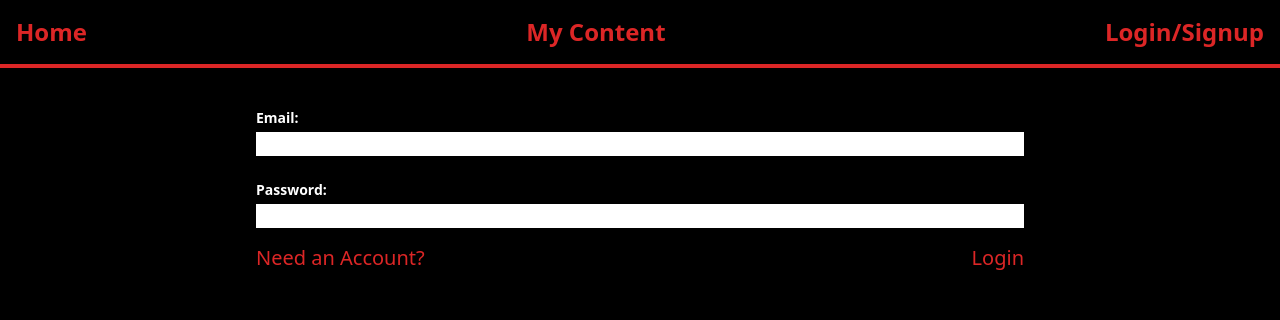
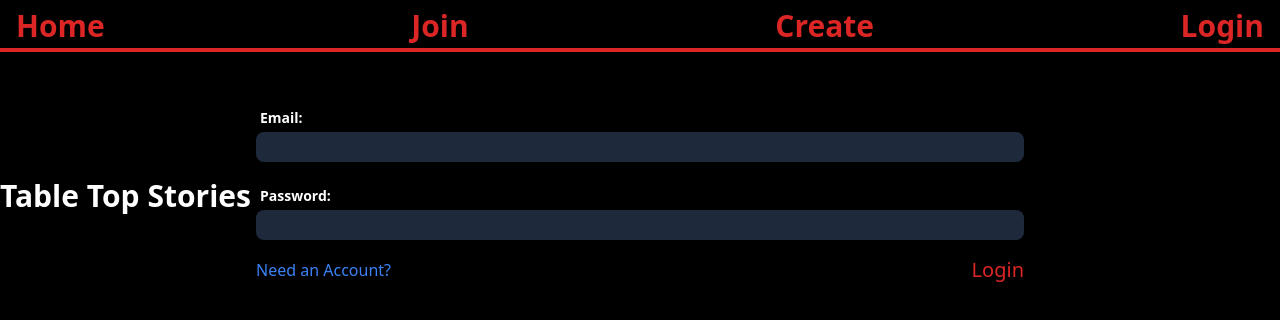
Before and after one commit to JFerraro26/tableTopStories, a React (Create React App) app in the folder ghi/: page /account/login-signup in a window 1280 px wide. Shown: the top 320 px of the page. Built offline with nearby package versions, Linux system fonts and the light colour scheme; no server answers.

Commit message:
prepping for typescript

```diff
--- a/ghi/public/index.html
+++ b/ghi/public/index.html
@@ -15,6 +15,6 @@
 	</head>
 	<body class="bg-black text-red-600 font-sans">
 		<noscript>You need to enable JavaScript to run this app.</noscript>
-		<div id="root"></div>
+		<div class="min-h-screen flex flex-col" id="root"></div>
 	</body>
 </html>
--- a/ghi/src/App.js
+++ b/ghi/src/App.js
@@ -5,12 +5,13 @@ import WorldList from "./world/details/WorldList";
 import WorldPage from "./world/details/WorldPage";
 import BaseCreate from "./world/create/BaseCreate";
 import LandingPage from "./account/LandingPage";
+import CampaignList from "./campaign/CampaignList";
 
 function App() {
 	return (
 		<BrowserRouter>
 			<Nav />
-			<div>
+			<div className="flex-grow">
 				<Routes>
 					<Route path="/" element={<MainPage />} />
 					<Route path="/account">
@@ -21,6 +22,9 @@ function App() {
 						<Route path="detail" element={<WorldPage />} />
 						<Route path="form" element={<BaseCreate />} />
 					</Route>
+					<Route path="/campaign">
+						<Route path="" element={<CampaignList />} />
+					</Route>
 				</Routes>
 			</div>
 		</BrowserRouter>
--- /dev/null
+++ b/ghi/src/Nav/AccountDropDown.js
@@ -0,0 +1,77 @@
+import { NavLink } from "react-router-dom";
+import { useState } from "react";
+import { useDispatch } from "react-redux";
+import { clearCreatedWorld } from "../redux/slices/worldCreateSlice";
+import { clearAccount } from "../redux/slices/accountSlice";
+
+function AccountDropDown({ account }) {
+	const [open, setOpen] = useState(false);
+	const dispatch = useDispatch();
+	const handleOpen = () => {
+		setOpen(!open);
+	};
+	const logOut = async () => {
+		const logOutToken = account.token;
+		let url = `${process.env.REACT_APP_API_HOST}/api/logout`;
+		let fetchConfig = {
+			method: "post",
+			body: null,
+			headers: {
+				Authorization: `Token ${logOutToken}`,
+			},
+		};
+		const response = await fetch(url, fetchConfig);
+		if (response.ok) {
+			dispatch(clearAccount());
+		} else {
+			console.error(response);
+		}
+	};
+	return (
+		<div className="relative">
+			<button
+				onClick={handleOpen}
+				className="relative z-10 block text-2xl font-semibold hover:text-red-300"
+				id="my-content-button"
+			>
+				Profile
+			</button>
+			{open ? (
+				<button
+					onClick={handleOpen}
+					className="fixed inset-0 h-full w-full bg-black opacity-50 cursor-default"
+				></button>
+			) : null}
+			{open ? (
+				<div className="absolute top-auto w-48 mt-2 py-2 bg-slate-900 rounded-lg shadow-xl">
+					<NavLink
+						onClick={handleOpen}
+						className="block px-4 py-2  hover:bg-slate-500 hover:rounded-lg"
+						to="/worlds"
+					>
+						Worlds
+					</NavLink>
+					<NavLink
+						onClick={() => {
+							handleOpen();
+							dispatch(clearCreatedWorld());
+						}}
+						className="block px-4 py-2 hover:bg-slate-500 hover:rounded-lg"
+						to="/worlds/form"
+					>
+						New World
+					</NavLink>
+					<button
+						onClick={() => {
+							logOut();
+						}}
+						className="block px-4 py-2 hover:bg-slate-500 hover:rounded-lg"
+					>
+						Log Out
+					</button>
+				</div>
+			) : null}
+		</div>
+	);
+}
+export default AccountDropDown;
--- a/ghi/src/Nav/Nav.js
+++ b/ghi/src/Nav/Nav.js
@@ -1,31 +1,14 @@
 import { NavLink } from "react-router-dom";
-import NavMyContent from "./NavMyContent";
-import { useSelector, useDispatch } from "react-redux";
+import { useSelector } from "react-redux";
 import { getAccountData } from "../redux/selectors/selectors";
-import { clearAccount } from "../redux/slices/accountSlice";
+import AccountDropDown from "./AccountDropDown";
+
 import { useState, useEffect } from "react";
 
 function Nav() {
 	const account = useSelector(getAccountData);
 	const [loggedIn, setLoggedIn] = useState(false);
-	const dispatch = useDispatch();
-	const logOut = async () => {
-		const logOutToken = account.token;
-		let url = `${process.env.REACT_APP_API_HOST}/api/logout`;
-		let fetchConfig = {
-			method: "post",
-			body: null,
-			headers: {
-				Authorization: `Token ${logOutToken}`,
-			},
-		};
-		const response = await fetch(url, fetchConfig);
-		if (response.ok) {
-			dispatch(clearAccount());
-		} else {
-			console.error(response);
-		}
-	};
+
 	useEffect(() => {
 		if (account.token) {
 			setLoggedIn(true);
@@ -33,31 +16,38 @@ function Nav() {
 			setLoggedIn(false);
 		}
 	}, [account]);
+
 	return (
-		<nav className="border-b-4 border-red-600">
-			<div className="flex items-center w-full justify-between h-16 px-4 gap-4 ">
+		<nav className="border-b-4 border-red-600 w-full">
+			<div className="flex items-center w-full justify-between px-4 pt-2 pb-1">
 				<NavLink
-					className="text-2xl font-semibold hover:text-3xl"
+					className="text-xl font-semibold sm:hover:text-red-300 sm:text-2xl md:text-3xl"
 					to="/"
 				>
 					Home
 				</NavLink>
-				<NavMyContent />
+				<NavLink
+					className="text-xl font-semibold sm:hover:text-red-300 sm:text-2xl md:text-3xl"
+					to="/campaign"
+				>
+					Join
+				</NavLink>
+
+				<NavLink
+					className="text-xl font-semibold sm:hover:text-red-300 sm:text-2xl md:text-3xl"
+					to="/worlds/form"
+				>
+					Create
+				</NavLink>
+
 				{loggedIn ? (
-					<button
-						onClick={() => {
-							logOut();
-						}}
-						className="text-2xl font-semibold hover:text-3xl"
-					>
-						Log Out
-					</button>
+					<AccountDropDown account={account} />
 				) : (
 					<NavLink
-						className="text-2xl font-semibold hover:text-3xl"
+						className="text-xl font-semibold sm:hover:text-red-300 sm:text-2xl md:text-3xl"
 						to="/account/login-signup"
 					>
-						Login/Signup
+						Login
 					</NavLink>
 				)}
 			</div>
--- a/ghi/src/Nav/NavMyContent.js
+++ /dev/null
@@ -1,53 +0,0 @@
-import { NavLink } from "react-router-dom";
-import { useState } from "react";
-import { useDispatch } from "react-redux";
-import { clearCreatedWorld } from "../redux/slices/worldCreateSlice";
-
-function NavMyContent() {
-	const [open, setOpen] = useState(false);
-	const dispatch = useDispatch();
-	const handleOpen = () => {
-		setOpen(!open);
-	};
-
-	return (
-		<div className="relative">
-			<button
-				onClick={handleOpen}
-				className="relative z-10 block text-2xl font-semibold hover:text-3xl"
-				id="my-content-button"
-			>
-				My Content
-			</button>
-			{open ? (
-				<button
-					onClick={handleOpen}
-					className="fixed inset-0 h-full w-full bg-black opacity-50 cursor-default"
-				></button>
-			) : null}
-			{open ? (
-				<div className="absolute top-auto w-48 mt-2 py-2 bg-white rounded-lg shadow-xl">
-					<NavLink
-						onClick={handleOpen}
-						className="block px-4 py-2 text-gray-800 hover:bg-indigo-500 hover:text-white hover:rounded-lg"
-						to="/worlds"
-					>
-						Worlds
-					</NavLink>
-					<NavLink
-						onClick={() => {
-							handleOpen();
-							dispatch(clearCreatedWorld());
-						}}
-						className="block px-4 py-2 text-gray-800 hover:bg-indigo-500 hover:text-white hover:rounded-lg"
-						to="/worlds/form"
-					>
-						New World
-					</NavLink>
-				</div>
-			) : null}
-		</div>
-	);
-}
-
-export default NavMyContent;
--- a/ghi/src/account/LogInForm.js
+++ b/ghi/src/account/LogInForm.js
@@ -32,13 +32,14 @@ function LoginInForm({ setPage }) {
 	};
 
 	return (
-		<div className="grid grid-cols-5">
+		<div className="flex flex-col items-center justify-center my-14 sm:grid sm:grid-cols-5">
+			<h1 className="text-3xl font-bold text-white">Table Top Stories</h1>
 			<form
 				onSubmit={handlesubmit}
-				className="flex flex-col mt-10 col-start-2 col-span-3 gap-4"
+				className="flex flex-col items-center justify-center gap-4 sm:col-start-2 sm:col-span-3"
 			>
-				<div className="flex flex-col space-y-1">
-					<label className="text-sm font-semibold text-white">
+				<div className="flex flex-col gap-1 w-full">
+					<label className="text-sm font-semibold text-white pl-1">
 						Email:
 					</label>
 					<input
@@ -46,12 +47,12 @@ function LoginInForm({ setPage }) {
 						name="email"
 						required
 						type="text"
-						className=""
+						className="rounded-lg text-sm px-2 py-1 bg-slate-800 border border-transparent focus:outline-none focus:border-red-600"
 						onChange={(e) => setEmail(e.target.value)}
 					/>
 				</div>
-				<div className="flex flex-col mt-2 space-y-1">
-					<label className="text-sm font-semibold text-white">
+				<div className="flex flex-col mt-2 gap-1 w-full">
+					<label className="text-sm font-semibold text-white pl-1">
 						Password:
 					</label>
 					<input
@@ -59,20 +60,23 @@ function LoginInForm({ setPage }) {
 						name="password"
 						required
 						type="password"
-						className=""
+						className="rounded-lg text-sm px-2 py-1 bg-slate-800 border border-transparent focus:outline-none focus:border-red-600"
 						onChange={(e) => setPassword(e.target.value)}
 					/>
 				</div>
-				<div className="flex justify-between">
+				<div className="flex w-full justify-between">
+					<div className="flex">
 						<button
 							onClick={() => {
 								setPage("sign-up");
 							}}
-						className="text-xl border-1 rounded-2xl hover:text-red-300"
+							className="text-base border-1 rounded-2xl text-blue-500 hover:text-red-300"
 							type="button"
 						>
 							Need an Account?
 						</button>
+					</div>
+
 					<button
 						className="text-xl border-1 rounded-2xl hover:text-red-300"
 						type="submit"
--- /dev/null
+++ b/ghi/src/campaign/CampaignList.js
@@ -0,0 +1,9 @@
+function CampaignList() {
+	return (
+		<div>
+			<h1>Placeholder for Campaign List Page</h1>
+		</div>
+	);
+}
+
+export default CampaignList;
```
Lines whose indentation alone changed are shown as unchanged.
